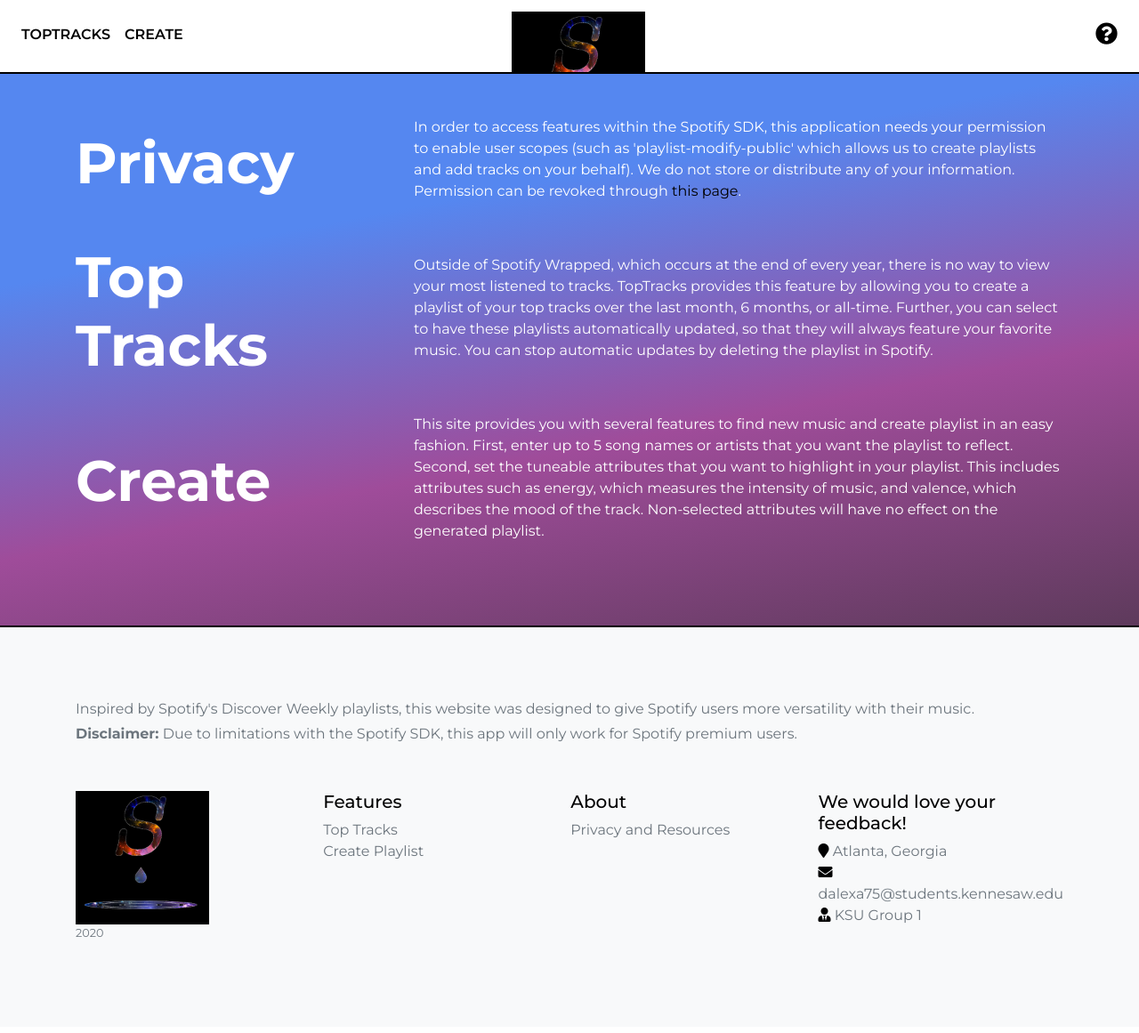
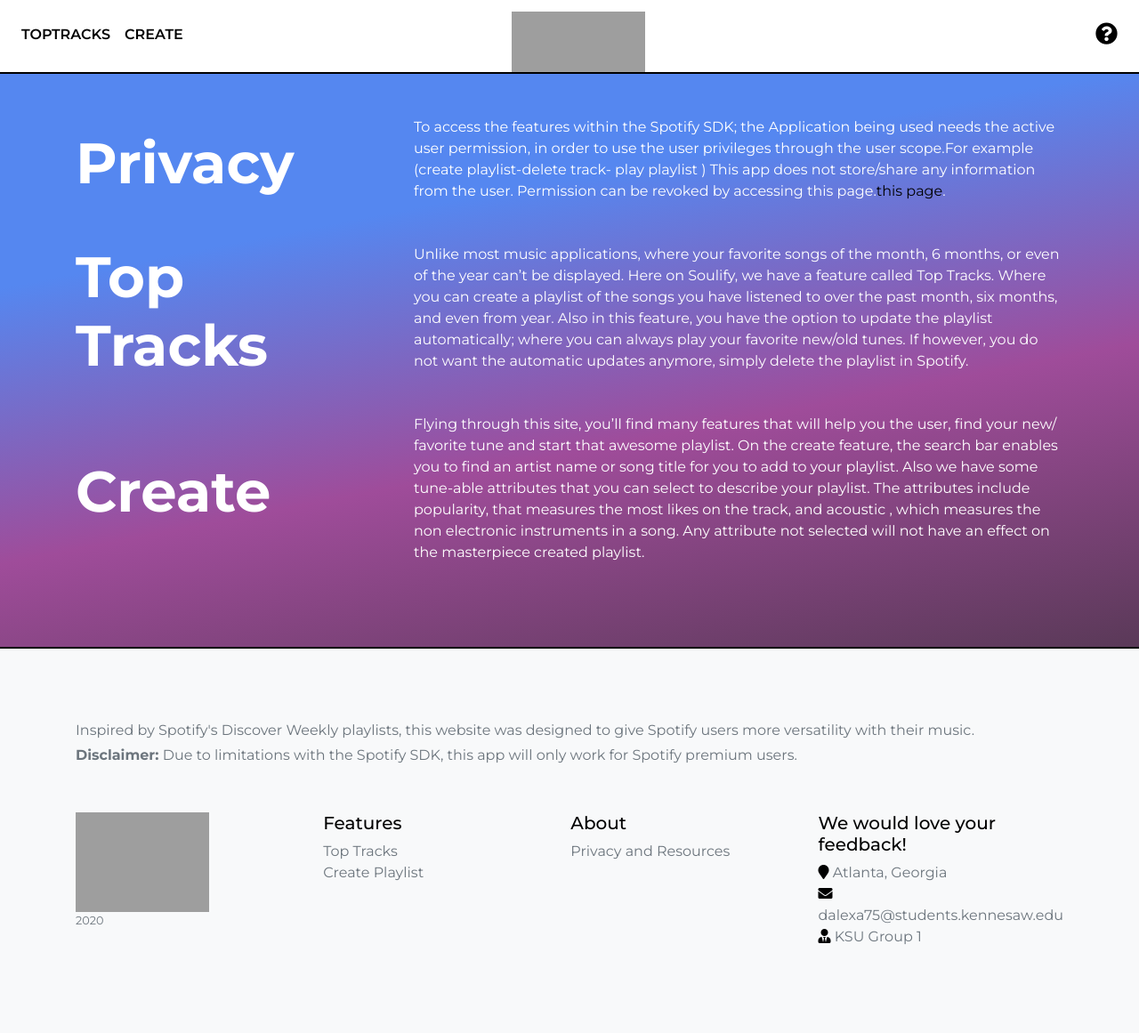
Before and after one commit to wisenickel5/Soulify, a Flask app: page /information in a window 1280 px wide. Shown: the whole page at 89% size. Before the commit the page ends 1054 px from the top, so only its background shows below. Run offline with Flask 2, Linux system fonts and the light colour scheme; some libraries are stand-ins or nearby versions; grey boxes are pictures that could not be loaded.

Commit message:
changed text message on jumbotron and text message on whole information page

```diff
--- a/static/css/main.css
+++ b/static/css/main.css
@@ -18,7 +18,7 @@ div {
 }
 
 i {
-	color: #000;
+	color: rgb(226, 17, 17);
 }
 
 @media (min-width: 768px) {
--- a/templates/index.html
+++ b/templates/index.html
@@ -14,9 +14,9 @@
 
 <section class="jumbotron text-center">
     <div class="container site-info">
-      <h1>Explore music in a new way</h1>
+      <h1>Express your soul through music</h1>
       <br>
-      <h3>Find your top Spotify songs and artists to create custom playlists!</h3>
+      <h3>Find your top Spotify tunes and artists to create a awesome playlists!</h3>
     </div>
 </section>
 
--- a/templates/information.html
+++ b/templates/information.html
@@ -15,7 +15,7 @@
       		<h1>Privacy</h1>
       	</div>
       	<div class="col-12 col-lg-8">
-      		<p>In order to access features within the Spotify SDK, this application needs your permission to enable user scopes (such as 'playlist-modify-public' which allows us to create playlists and add tracks on your behalf). We do not store or distribute any of your information. Permission can be revoked through <a href="https://www.spotify.com/us/account/apps/" class="hyperlink-black">this page</a>.</p>
+      		<p>To access the features within the Spotify SDK; the Application being used needs the active  user permission, in order to use the user privileges through the user scope.For example (create playlist-delete track- play playlist ) This app does not store/share any information from the user. Permission can be revoked by accessing this page.<a href="https://www.spotify.com/us/account/apps/" class="hyperlink-black">this page</a>.</p>
       	</div>
       </div>
 
@@ -25,7 +25,7 @@
       		<h1>Top <wbr>Tracks</h1>
       	</div>
       	<div class="col-12 col-lg-8">
-      		<p>Outside of Spotify Wrapped, which occurs at the end of every year, there is no way to view your most listened to tracks. TopTracks provides this feature by allowing you to create a playlist of your top tracks over the last month, 6 months, or all-time. Further, you can select to have these playlists automatically updated, so that they will always feature your favorite music. You can stop automatic updates by deleting the playlist in Spotify.</p>
+      		<p>Unlike most music applications, where your favorite songs of the month, 6 months, or even of the year can’t be displayed. Here on Soulify, we have a feature called Top Tracks. Where you can create a playlist of the songs you have listened to over the past month, six months, and even from year. Also in this feature, you have the option to update the playlist automatically; where you can always play your favorite new/old tunes. If however, you do not want the automatic updates anymore, simply delete the playlist in Spotify.</p>
       	</div>
       </div>
 
@@ -34,7 +34,7 @@
       		<h1>Create</h1>
       	</div>
       	<div class="col-12 col-lg-8">
-      		<p>This site provides you with several features to find new music and create playlist in an easy fashion. First, enter up to 5 song names or artists that you want the playlist to reflect. Second, set the tuneable attributes that you want to highlight in your playlist. This includes attributes such as energy, which measures the intensity of music, and valence, which describes the mood of the track. Non-selected attributes will have no effect on the generated playlist.</p>
+      		<p>Flying through this site, you’ll find many features that will help you the user, find your new/ favorite tune and start that awesome playlist. On the create feature, the search bar enables you to find an artist name or song title for you to add to your playlist. Also we have some tune-able attributes that you can select to describe your playlist. The attributes include popularity, that measures the most likes on the track, and acoustic , which measures the non electronic instruments in a song. Any attribute not selected will not have an effect on the masterpiece created playlist.</p>
       	</div>
       </div>
 </div>
```
Also changed, not shown: static/images/logo.png, static/images/soulify.png (deleted), static/images/soulify_logo-1.png (deleted).
